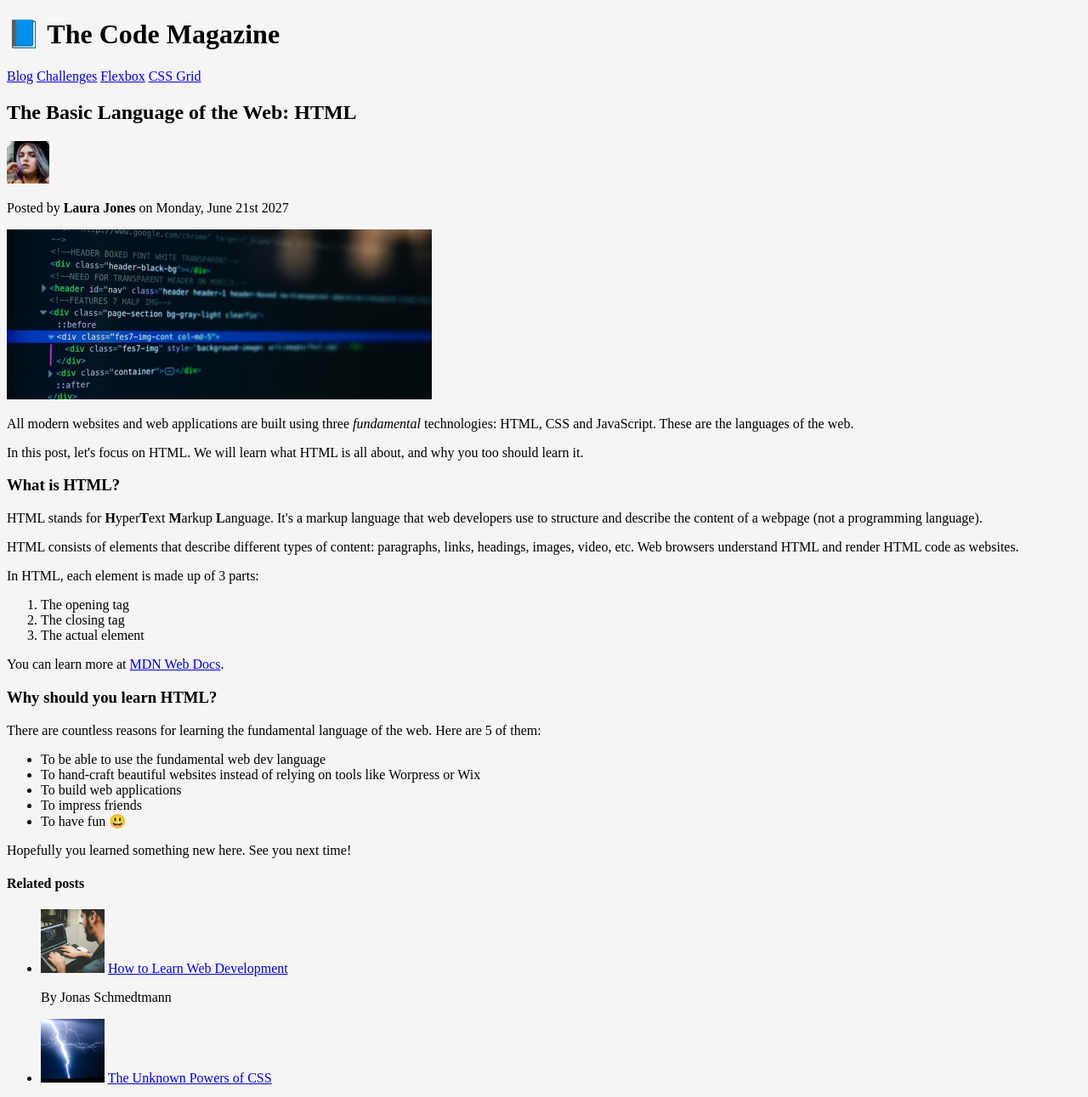
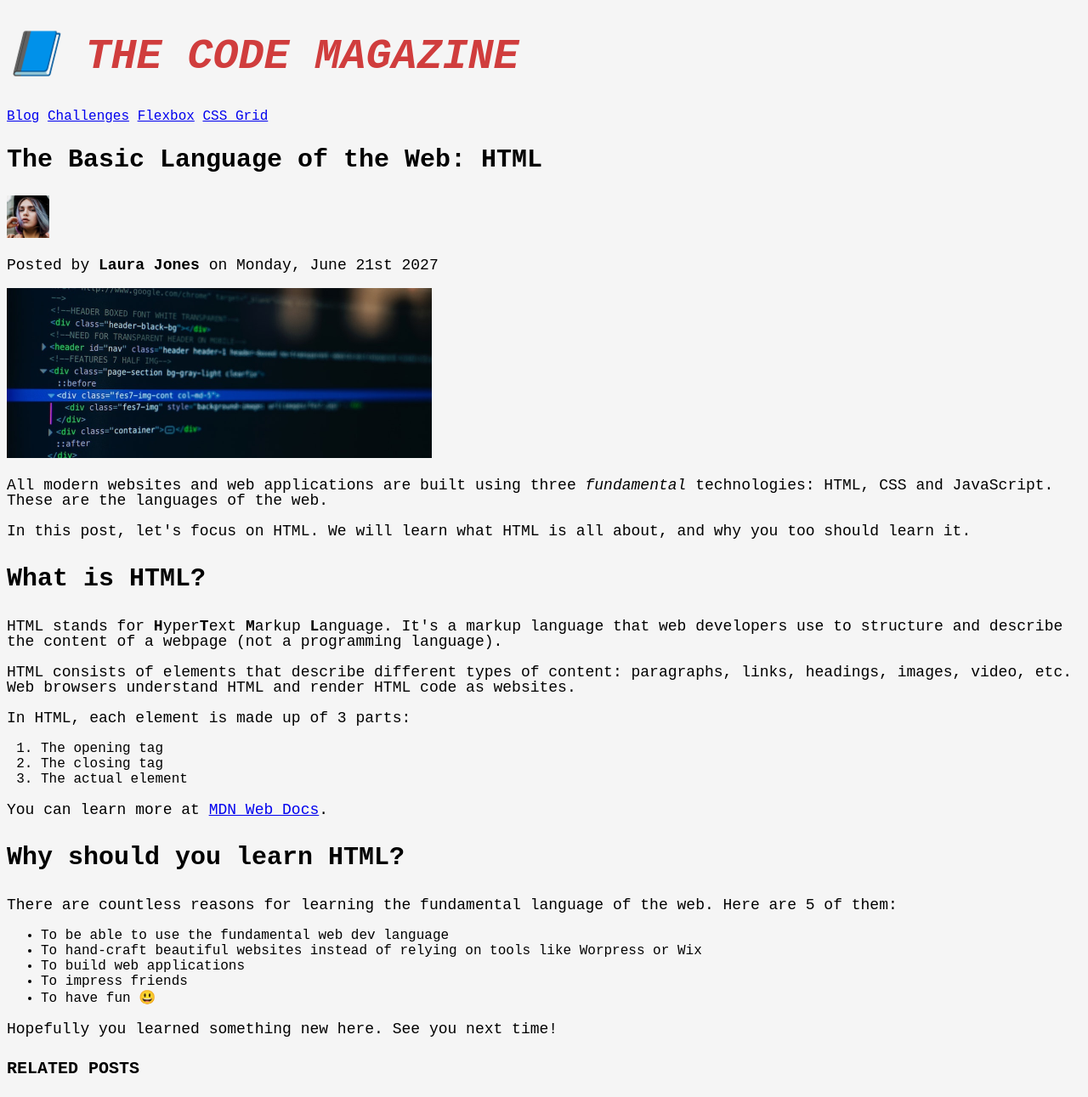
Before and after one commit to OnatArslan/html-css, a plain HTML site: page 03-CSS-Fundamentals/index.html in a window 1280 px wide. Shown: the top 1291 px of the page at 85% size. Drawn offline with Linux system fonts and the light colour scheme.

Commit message:
Commit for changes

```diff
--- a/03-CSS-Fundamentals/index.css
+++ b/03-CSS-Fundamentals/index.css
@@ -1,3 +1,34 @@
 body {
   background-color: whitesmoke;
+  font-family: 'Courier New', Courier, monospace;
 }
+
+h1 {
+  color: rgb(208, 61, 61);
+  font-size: 50px;
+  text-transform: uppercase;
+  text-align: left;
+  font-style: italic;
+}
+
+h2 {
+  font-size: 30px;
+}
+
+h3 {
+  font-size: 30px;
+}
+
+h4 {
+  font-size: 20px;
+  text-transform: uppercase;
+}
+
+p {
+  font-size: 18px;
+  line-height: 1;
+}
+
+li {
+  font-size: 16px;
+}
```
